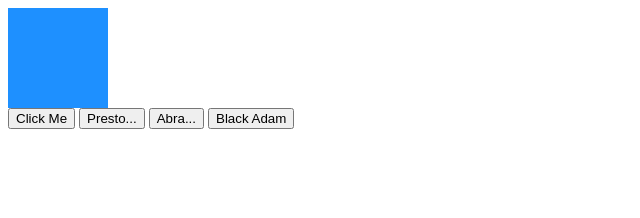
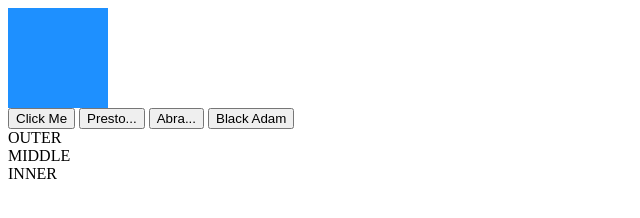
Before and after one commit to BurlingtonCodeAcademy/sdb-april-2025-20, a plain HTML site: page index.html in a window 1280 px wide. Shown: the whole page, without its empty margins (0-640 px from the left). Drawn offline with Linux system fonts and the light colour scheme.

Commit message:
bubbling

```diff
--- a/index.html
+++ b/index.html
@@ -15,6 +15,15 @@
     <button id="abra">Abra...</button>
     <button id="the-rock">Black Adam</button>
 
+    <!-- BUBBLING EXAMPLE: -->
+    <div id="outer">
+      OUTER
+      <div id="middle">
+        MIDDLE
+        <div id="inner">INNER</div>
+      </div>
+    </div>
+
     <script src="./index.js"></script>
   </body>
 </html>
--- a/index.js
+++ b/index.js
@@ -30,3 +30,11 @@ function sayMagicWord(event) {
 prestoBtn.addEventListener("click", sayMagicWord);
 abraBtn.addEventListener("click", sayMagicWord);
 theRock.addEventListener("click", sayMagicWord);
+
+document.getElementById('outer').addEventListener("click", () => { console.log("Outer div clicked") })
+document.getElementById('middle').addEventListener("click", () => {
+    console.log("Middle div clicked")
+})
+document.getElementById('inner').addEventListener("click", () => {
+    console.log("Inner div clicked")
+})
```
